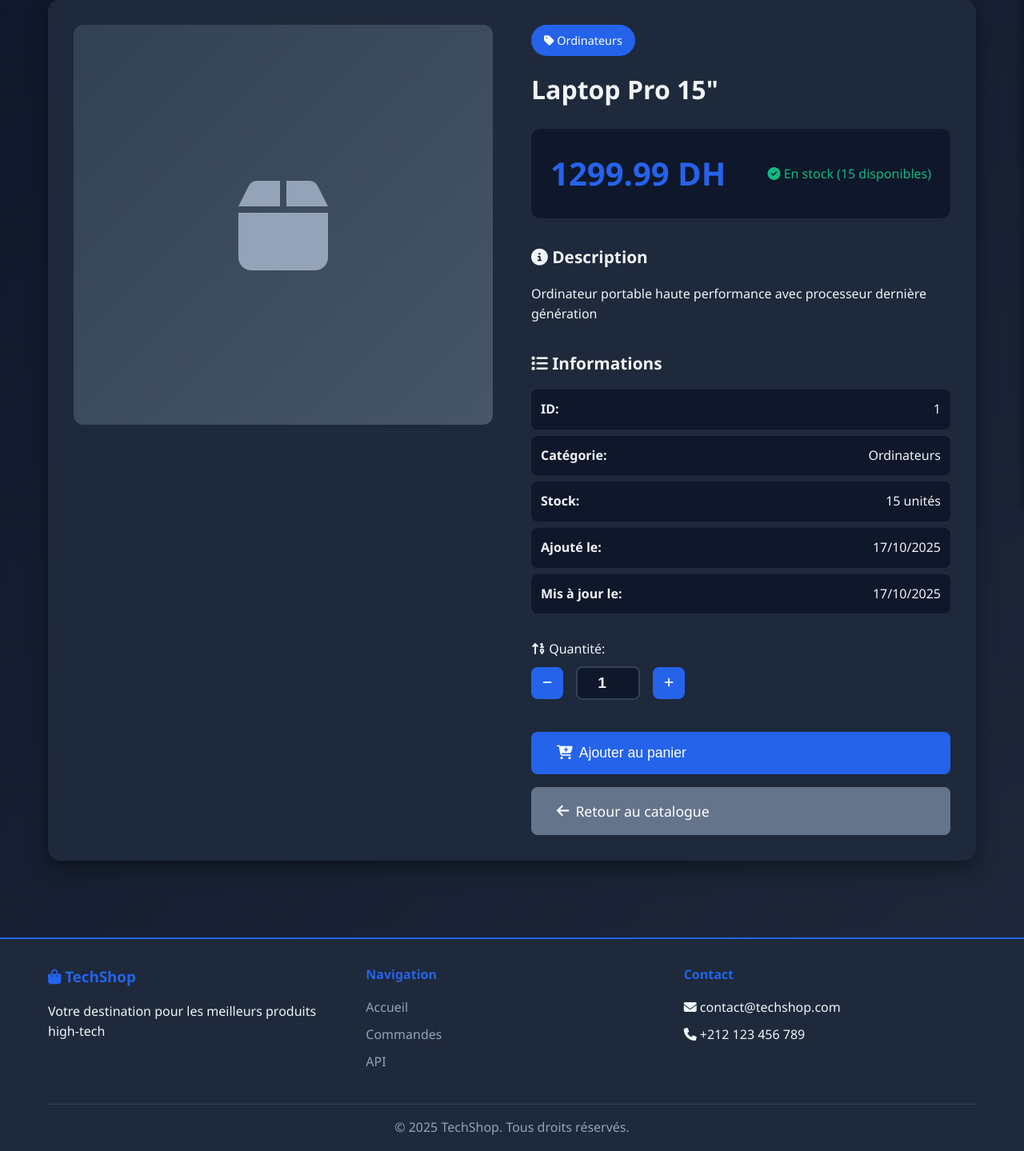
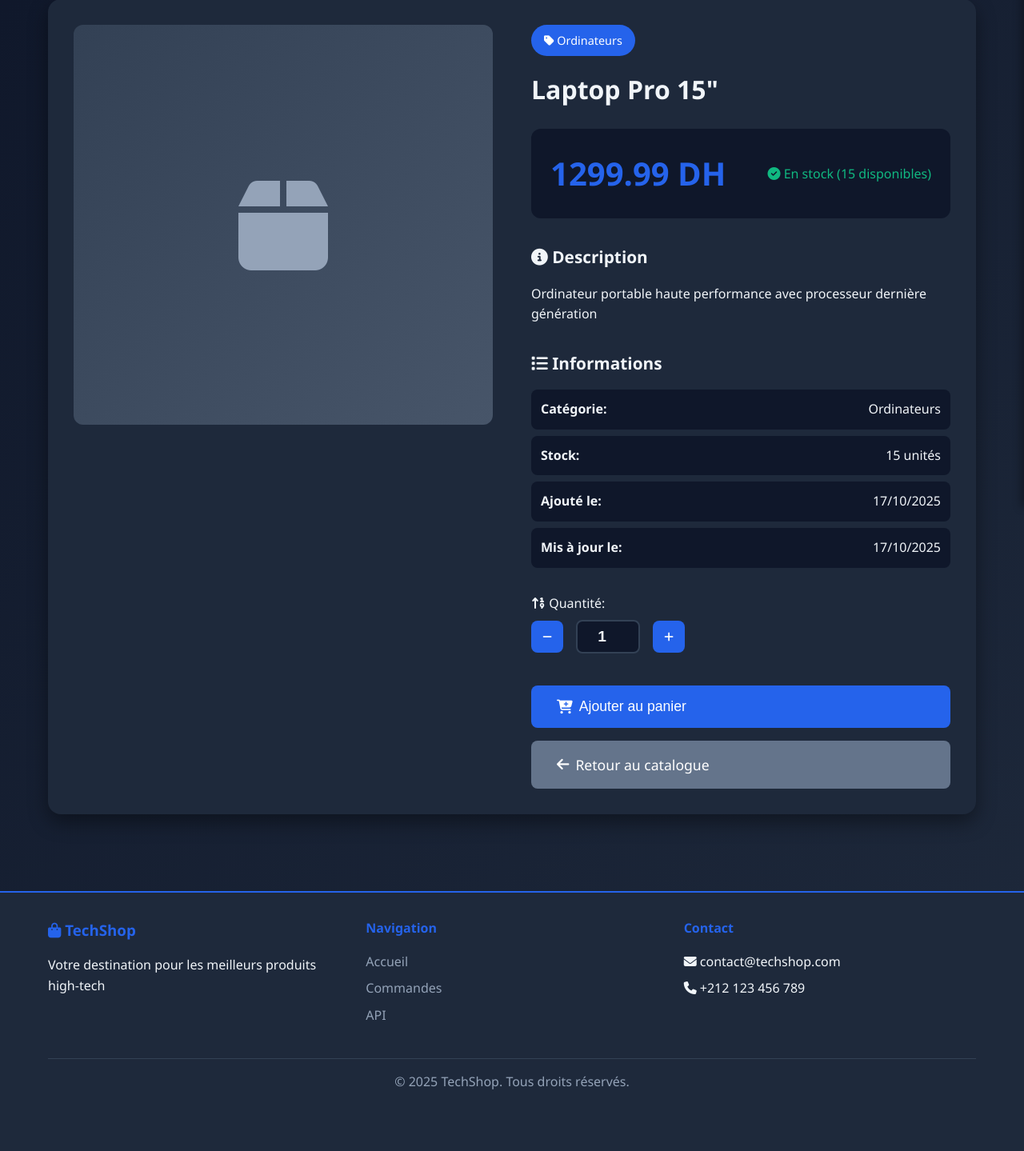
Before and after one commit to Math-ieu/DevOps-Platform, a Flask app: page /product/1 in a window 1280 px wide. Shown: the part 166-1605 px from the top of the page at 80% size. After the commit the page ends 1528 px from the top, so only its background shows below. Run offline with Flask 3, Linux system fonts and the light colour scheme.

Commit message:
feat: Update .gitignore and remove product ID from product detail template

```diff
--- a/application/templates/product_detail.html
+++ b/application/templates/product_detail.html
@@ -49,10 +49,6 @@
             <div class="product-specs">
                 <h2><i class="fas fa-list"></i> Informations</h2>
                 <ul>
-                    <li>
-                        <span class="spec-label">ID:</span>
-                        <span class="spec-value">{{ product.id }}</span>
-                    </li>
                     <li>
                         <span class="spec-label">Catégorie:</span>
                         <span class="spec-value">{{ product.category }}</span>
```
Also changed, not shown: application/app.py (line endings or trailing spaces), application/config.py (line endings or trailing spaces), application/instance/shop.db (deleted), 1 other file.
